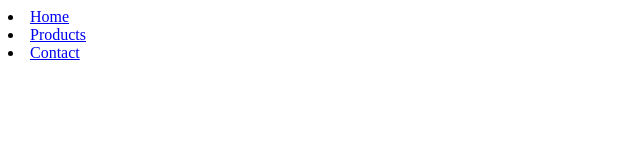
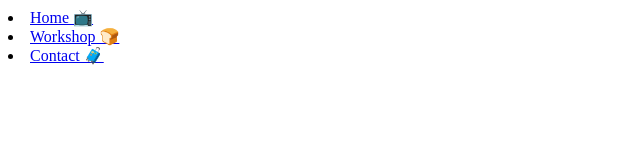
Before and after one commit to deuteryt/dit, a plain HTML site: page src/index.html in a window 1280 px wide. Shown: the whole page, without its empty margins (0-640 px from the left). Drawn offline with Linux system fonts and the light colour scheme.

Commit message:
Add nav icons

```diff
--- a/src/index.html
+++ b/src/index.html
@@ -7,9 +7,9 @@
 </head>
 <body>
     <nav>
-        <li><a href="/">Home</a></li>
-        <li><a href="/product">Products</a></li>
-        <li><a href="/contact">Contact</a></li>
+        <li><a href="/">Home 📺</a></li>
+        <li><a href="/product">Workshop 🍞</a></li>
+        <li><a href="/contact">Contact 🧳</a></li>
     </nav>
 
 </body>
```
